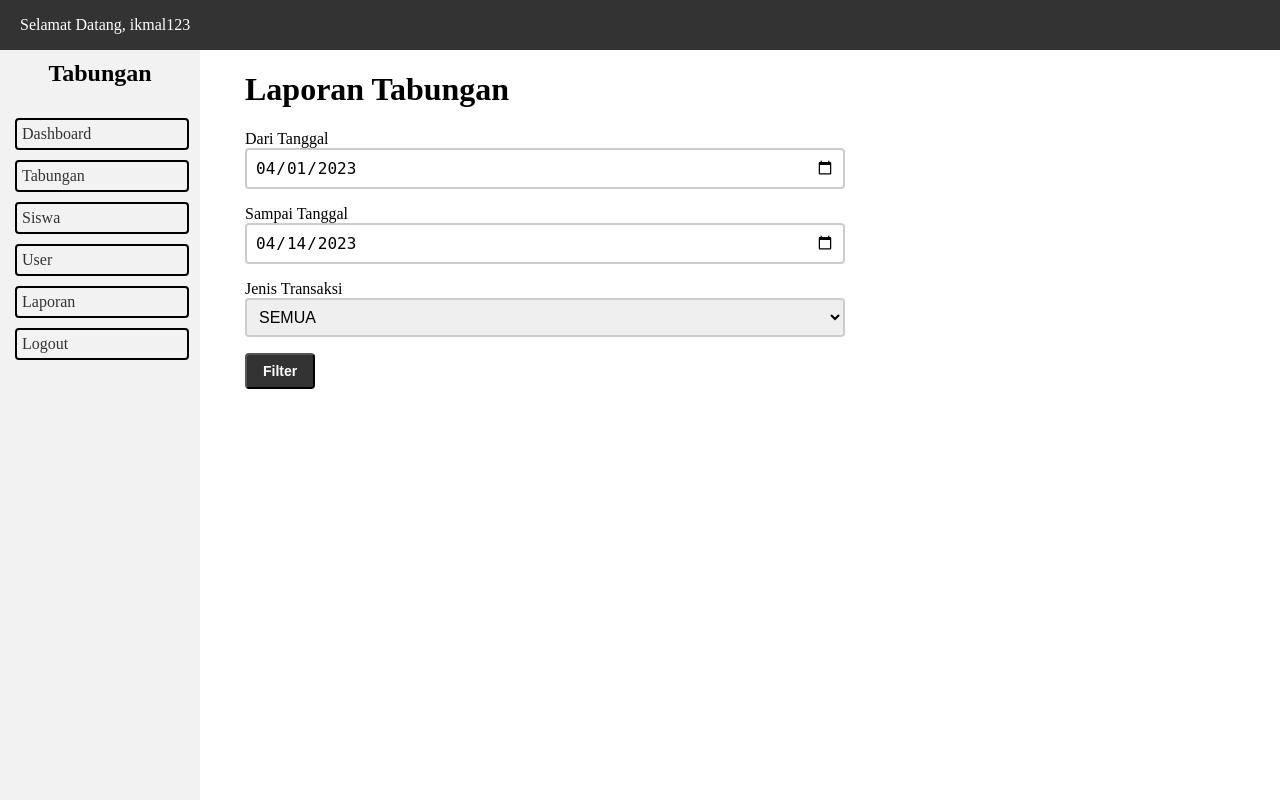
After one commit to hako-975/tabungan, a PHP site: page /laporan.php in a window 1280 px wide. The commit adds this page. Run offline with PHP 8.4, Linux system fonts and the light colour scheme; a user stored in the database is signed in; data comes from the database, SQL or seed files in the repository; both versions use the stored data as it was after the commit; some libraries are stand-ins or nearby versions.

Commit message:
menambahkan fitur laporan

```diff
--- a/include/sidebar.php
+++ b/include/sidebar.php
@@ -5,6 +5,7 @@
     <li><a href="tabungan.php">Tabungan</a></li>
     <li><a href="siswa.php">Siswa</a></li>
     <li><a href="user.php">User</a></li>
+    <li><a href="laporan.php">Laporan</a></li>
     <li><a href="logout.php">Logout</a></li>
   </ul>
 </aside>
--- /dev/null
+++ b/laporan.php
@@ -0,0 +1,110 @@
+<?php
+	require_once 'koneksi.php';
+
+	if (!isset($_SESSION['id_user'])) {
+		header("Location: index.php");
+		exit;
+	}
+
+	$id_user = $_SESSION['id_user'];
+
+	$user = mysqli_query($koneksi, "SELECT * FROM user WHERE id_user = '$id_user'");
+	$data_user = mysqli_fetch_assoc($user);
+
+	if (isset($_GET['btnLaporan'])) {
+		$jenis_transaksi = htmlspecialchars($_GET['jenis_transaksi']);
+		$dari_tanggal = htmlspecialchars($_GET['dari_tanggal']);
+    $sampai_tanggal = htmlspecialchars($_GET['sampai_tanggal']);
+
+    $dari_tanggal_baru =  $dari_tanggal . ' 00:00:00';
+    $sampai_tanggal_baru =  $sampai_tanggal . ' 23:59:59';
+
+    if ($jenis_transaksi == 'SEMUA') {
+			$riwayat_tabungan = mysqli_query($koneksi, "SELECT * FROM riwayat_tabungan INNER JOIN tabungan ON riwayat_tabungan.id_tabungan = tabungan.id_tabungan INNER JOIN siswa ON tabungan.id_siswa = siswa.id_siswa
+				WHERE riwayat_tabungan.tanggal_transaksi BETWEEN '$dari_tanggal_baru' AND '$sampai_tanggal_baru'
+			");
+
+			$total_tabungan = mysqli_fetch_assoc(mysqli_query($koneksi, "SELECT *, sum(CASE WHEN riwayat_tabungan.jenis_transaksi = 'SETORAN' THEN nominal ELSE -nominal END) as total_tabungan FROM tabungan INNER JOIN riwayat_tabungan ON riwayat_tabungan.id_tabungan = tabungan.id_tabungan WHERE riwayat_tabungan.tanggal_transaksi BETWEEN '$dari_tanggal_baru' AND '$sampai_tanggal_baru'"));
+    } else {
+    	$riwayat_tabungan = mysqli_query($koneksi, "SELECT * FROM riwayat_tabungan INNER JOIN tabungan ON riwayat_tabungan.id_tabungan = tabungan.id_tabungan INNER JOIN siswa ON tabungan.id_siswa = siswa.id_siswa
+				WHERE riwayat_tabungan.tanggal_transaksi BETWEEN '$dari_tanggal_baru' AND '$sampai_tanggal_baru' AND riwayat_tabungan.jenis_transaksi = '$jenis_transaksi'
+			");
+
+			$total_tabungan = mysqli_fetch_assoc(mysqli_query($koneksi, "SELECT *, sum(CASE WHEN riwayat_tabungan.jenis_transaksi = 'SETORAN' THEN nominal ELSE -nominal END) as total_tabungan FROM tabungan INNER JOIN riwayat_tabungan ON riwayat_tabungan.id_tabungan = tabungan.id_tabungan WHERE riwayat_tabungan.tanggal_transaksi BETWEEN '$dari_tanggal_baru' AND '$sampai_tanggal_baru' AND riwayat_tabungan.jenis_transaksi = '$jenis_transaksi'"));
+    }
+	}
+ ?>
+<!DOCTYPE html>
+<html lang="en">
+<head>
+	<meta charset="UTF-8">
+	<meta name="viewport" content="width=device-width, initial-scale=1.0">
+	<title>Laporan</title>
+	<link rel="stylesheet" href="style.css">
+</head>
+<body>
+  <!-- memanggil topbar -->
+  <?php include_once 'include/topbar.php'; ?>
+
+  <!-- memanggil sidebar -->
+  <?php include_once 'include/sidebar.php'; ?>
+
+  <main>
+  	<h1>Laporan Tabungan</h1>
+  	<div class="form">
+	  	<form method="get">
+	  		<div>
+            <label for="dari_tanggal">Dari Tanggal</label>
+            <input class="input-field" type="date" name="dari_tanggal"
+                value="<?= isset($_GET['btnLaporan']) ? $dari_tanggal : date('Y-m-01'); ?>">
+        </div>
+        <div>
+            <label for="sampai_tanggal">Sampai Tanggal</label>
+            <input class="input-field" type="date" name="sampai_tanggal"
+                value="<?= isset($_GET['btnLaporan']) ? $sampai_tanggal : date('Y-m-d'); ?>">
+        </div>
+	  		<div>
+	  			<label for="jenis_transaksi">Jenis Transaksi</label>
+	  			<select name="jenis_transaksi" id="jenis_transaksi" class="input-field">
+	  				<option value="SEMUA">SEMUA</option>
+	  				<option value="SETORAN">SETORAN</option>
+	  				<option value="TARIKAN">TARIKAN</option>
+	  			</select>
+	  		</div>
+	  		<div>
+	  			<button type="submit" name="btnLaporan" class="button">Filter</button>
+	  		</div>
+	  	</form>
+  	</div>
+    <br><br>
+    <?php if (isset($_GET['btnLaporan'])): ?>
+    	<a href="print_laporan.php?dari_tanggal=<?= $dari_tanggal; ?>&sampai_tanggal=<?= $sampai_tanggal; ?>&jenis_transaksi=<?= $jenis_transaksi; ?>" target="_blank" class="button">Print</a>
+    	<h3>Laporan Tabungan - Dari Tanggal <?= date("d-m-Y", strtotime($dari_tanggal)); ?> Sampai Tanggal <?= date("d-m-Y", strtotime($sampai_tanggal)); ?></h3>
+  		<h4>Total Nominal: Rp. <?= number_format($total_tabungan['total_tabungan']); ?></h4>
+  		<table border="1" cellpadding="10" cellspacing="0">
+        <thead>
+            <tr>
+                <th>No.</th>
+                <th>Nama Siswa</th>
+                <th>Tanggal Transaksi</th>
+                <th>Jenis Transaksi</th>
+                <th>Nominal Pembayaran</th>
+            </tr>
+        </thead>
+        <tbody>
+        	<?php $i = 1; ?>
+        	<?php foreach ($riwayat_tabungan as $data_riwayat_tabungan): ?>
+        		<tr>
+        			<td><?= $i++; ?></td>
+        			<td><?= $data_riwayat_tabungan['nama_siswa']; ?></td>
+        			<td><?= date("d-m-Y", strtotime($data_riwayat_tabungan['tanggal_transaksi'])); ?></td>
+        			<td><?= $data_riwayat_tabungan['jenis_transaksi']; ?></td>
+        			<td>Rp. <?= number_format($data_riwayat_tabungan['nominal']); ?></td>
+        		</tr>
+        	<?php endforeach ?>
+        </tbody>
+      </table>
+		<?php endif ?>
+  </main>
+</body>
+</html>
--- a/style.css
+++ b/style.css
@@ -74,6 +74,10 @@ body {
   display: flex;
   justify-content: space-between;
   align-items: center;
+  position: fixed;
+  width: 100%;
+  top: 0;
+  left: 0;
 }
 
 .topbar ul {
@@ -130,6 +134,7 @@ body {
 
 main {
   margin-left: 225px; /* top and bottom margin of 50px, left and right margin of 20px */
+  padding: 50px 20px;
 }
 
 .button {
```
Also changed, not shown: print_laporan.php (added, +68 -0 lines), tabungan.sql (+5 -4 lines).
